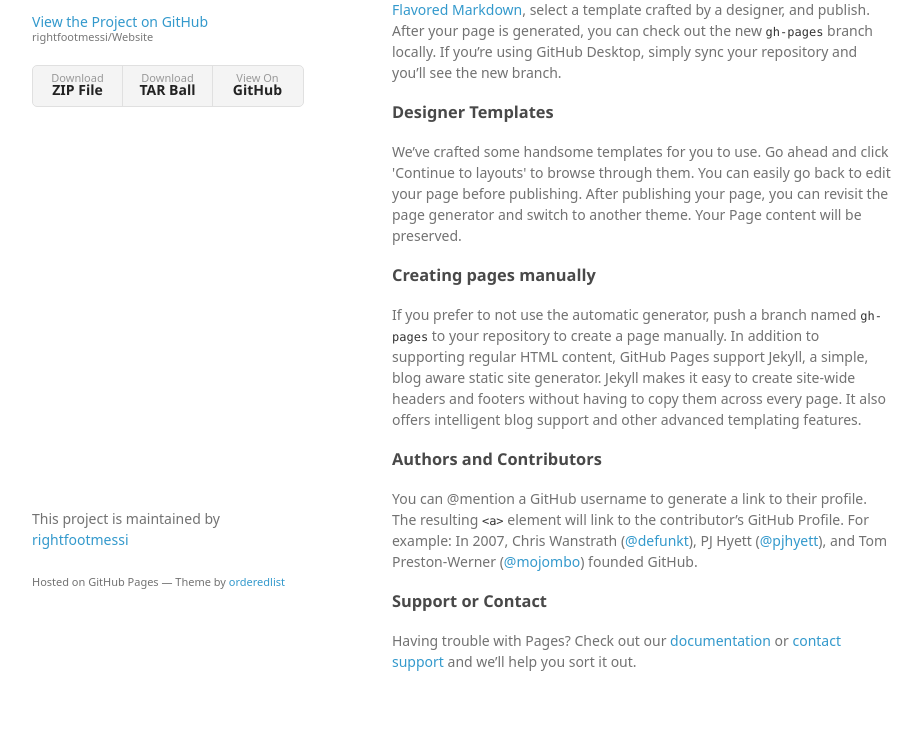
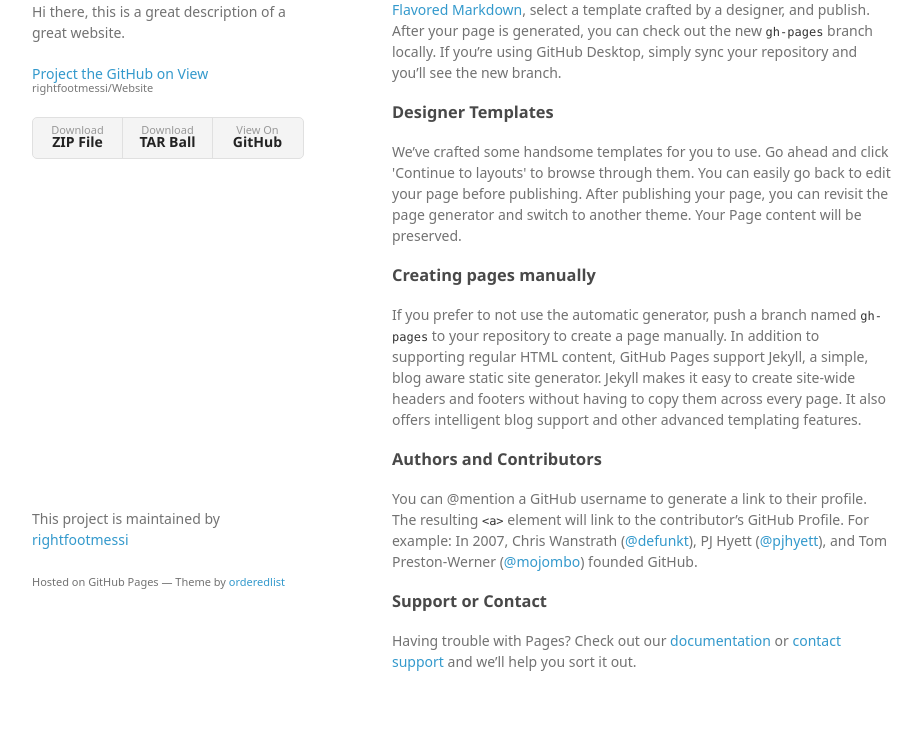
Before and after one commit to rightfootmessi/Website, a plain HTML site: page index.html in a window 1280 px wide. Shown: the part 139-881 px from the top of the page, without its empty margins (178-1100 px from the left). Drawn offline with Linux system fonts and the light colour scheme; a web font is replaced by a local one.

Commit message:
Update index.html

```diff
--- a/index.html
+++ b/index.html
@@ -3,7 +3,7 @@
   <head>
     <meta charset="utf-8">
     <meta http-equiv="X-UA-Compatible" content="chrome=1">
-    <title>Website by rightfootmessi</title>
+    <title>Wow What a Cool Website!</title>
 
     <link rel="stylesheet" href="stylesheets/styles.css">
     <link rel="stylesheet" href="stylesheets/github-light.css">
@@ -15,10 +15,10 @@
   <body>
     <div class="wrapper">
       <header>
-        <h1>Website</h1>
-        <p>Hi</p>
+        <h1>Wow What a Cool Website!</h1>
+        <p>Hi there, this is a great description of a great website.</p>
 
-        <p class="view"><a href="https://github.com/rightfootmessi/Website">View the Project on GitHub <small>rightfootmessi/Website</small></a></p>
+        <p class="view"><a href="https://github.com/rightfootmessi/Website">Project the GitHub on View <small>rightfootmessi/Website</small></a></p>
 
 
         <ul>
```
